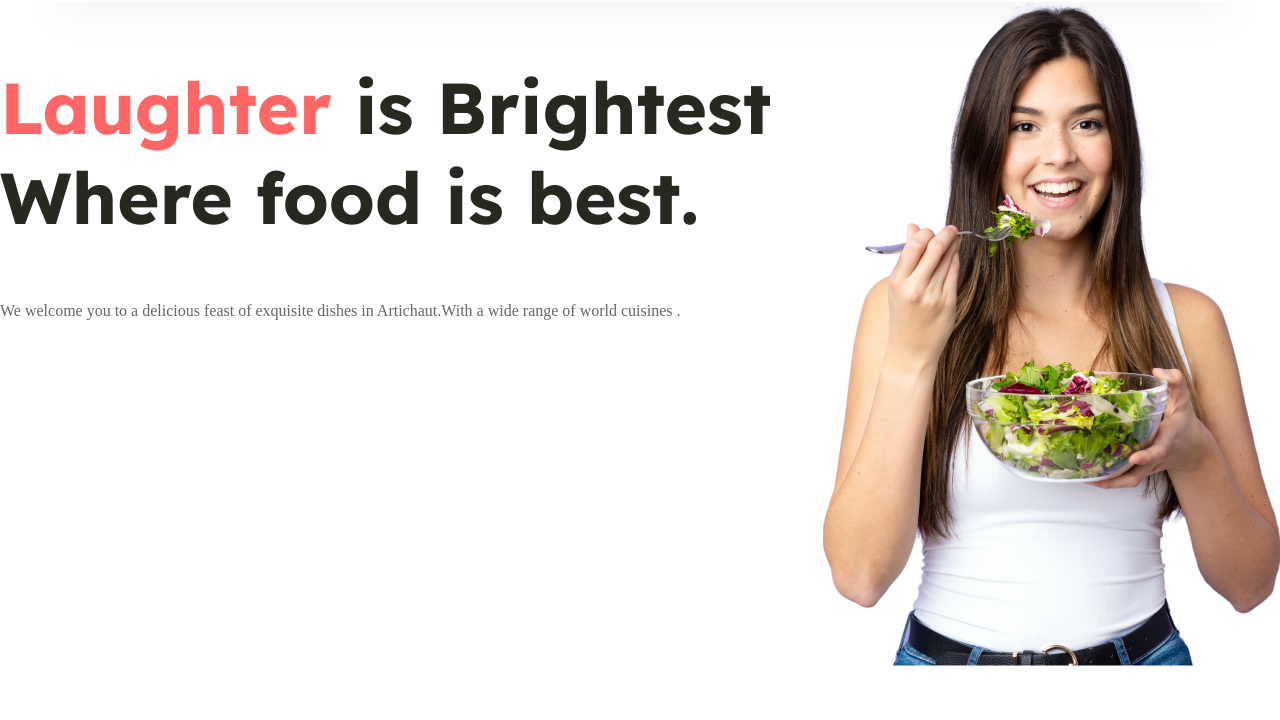
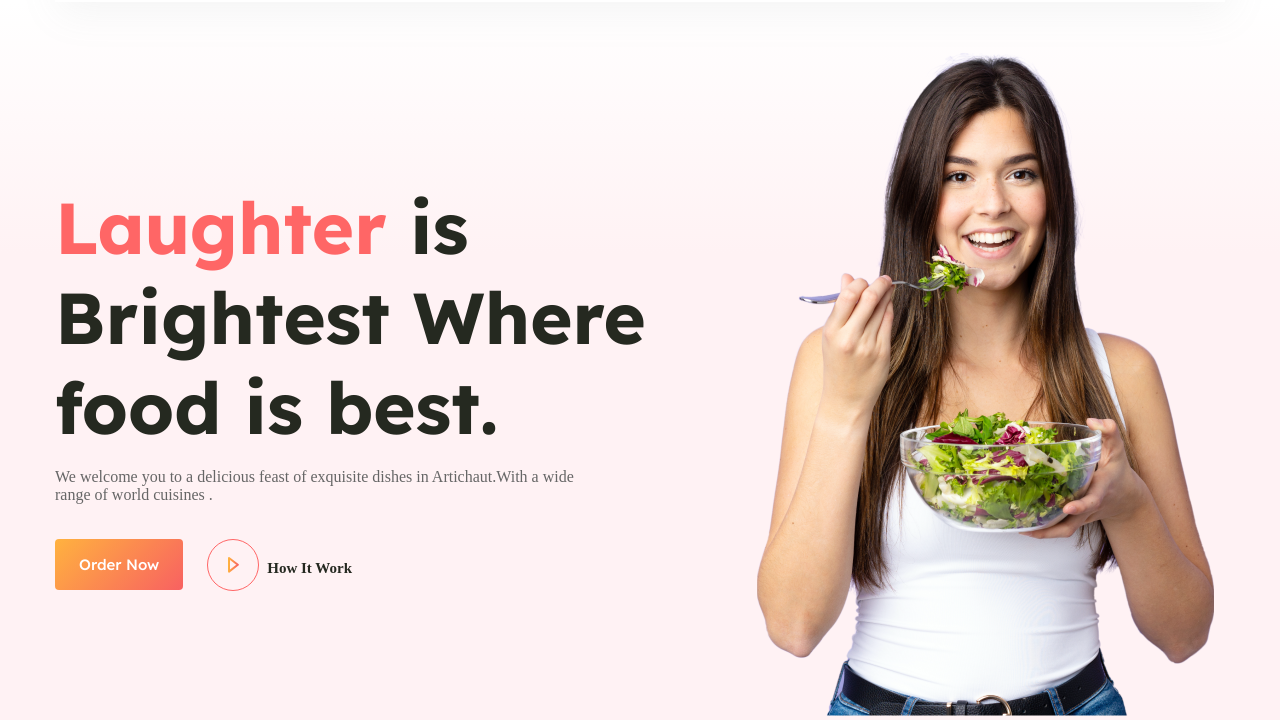
Before and after one commit to fatema74/bd-project-one, a plain HTML site: page index.html in a window 1280 px wide. Shown: the part 82-802 px from the top of the page. Drawn offline with Linux system fonts and the light colour scheme; a web font is replaced by a local one.

Commit message:
bannar section:

```diff
--- a/assete/css/style.css
+++ b/assete/css/style.css
@@ -43,6 +43,7 @@ h6{
 h1, h2, h3, h4, h5, h6{
   color: var(--heading-color);
   font-family: var(--heading-font);
+  margin: 0;
 }
 a{
   text-decoration: none;
@@ -107,6 +108,7 @@ a{
   border-radius: 4px;
   font-size: 15px;
   font-family: var(--heading-font);
+  display: inline-block;
 }
 .mobile-btn{
   border-color: transparent;
@@ -115,13 +117,47 @@ a{
   display: none;
 }
 /* hero section start */
+.hero-section{
+  padding-top: 50px;
+  background-image: var(--section-gradient);
+}
 .hero-contant{
   display: flex;
 }
 .hero-left{
-
+  width: 60%;
+  flex-shrink: 0;
+  align-self: center;
+}
+.hero-left p{
+  max-width: 554px;
+  font-weight: 500;
+  margin-bottom: 35px;
 }
 .hero-left h1 span{
   color: var(--primary-color);
 }
-.hero-right{}
+.hero-right{
+  width: 34%;
+}
+.btn-group{
+  display: flex;
+  align-items: center;
+  gap: 24px;
+}
+.popup-btn{
+  color: var(--heading-color);
+  font-size: 15px;
+  font-weight: 600;
+}
+.btn-group .popup-btn span{
+  width: 50px;
+  height: 50px;
+  border: 1px solid var(--primary-color);
+  line-height: 50px;
+  border-radius: 50%;
+  display: inline-flex;
+  justify-content: center;
+  align-items: center;
+  margin-right: 8px;
+}
--- a/index.html
+++ b/index.html
@@ -42,15 +42,30 @@
   </section>
   <!-- header section end hear -->
   <!-- hero section start hear -->
-  <section class=hero-area>
-    <div class="contairen">
+  <section class=hero-section>
+    <div class="container">
       <div class="hero-contant">
         <div class="hero-left">
           <h1><span>Laughter</span> is Brightest
           Where food is best.</h1>
           <p>We welcome you to a delicious feast of exquisite dishes in Artichaut.With a wide
           range of world cuisines .</p>
-
+            <div class="btn-group">
+              <a class="btn" href="">Order Now</a>
+              <a class="popup-btn" href=""><span>
+                <svg xmlns="http://www.w3.org/2000/svg" width="11" height="16" viewBox="0 0 11 16" fill="none">
+                  <path d="M1.00024 1L9.82776 7.79654L1.00024 14.5931V1Z" stroke="url(#paint0_linear_0_31)" stroke-width="2"
+                    stroke-linecap="round" stroke-linejoin="round" />
+                  <defs>
+                    <linearGradient id="paint0_linear_0_31" x1="9.82776" y1="14.5931" x2="0.121107" y2="13.9333"
+                      gradientUnits="userSpaceOnUse">
+                      <stop stop-color="#F86161" />
+                      <stop offset="1" stop-color="#FFB23F" />
+                    </linearGradient>
+                  </defs>
+                </svg>
+              </span>How It Work</a>
+            </div>
         </div>
         <div class="hero-right">
           <img src="assete/img/hero image 1.png" alt="not found">
```
